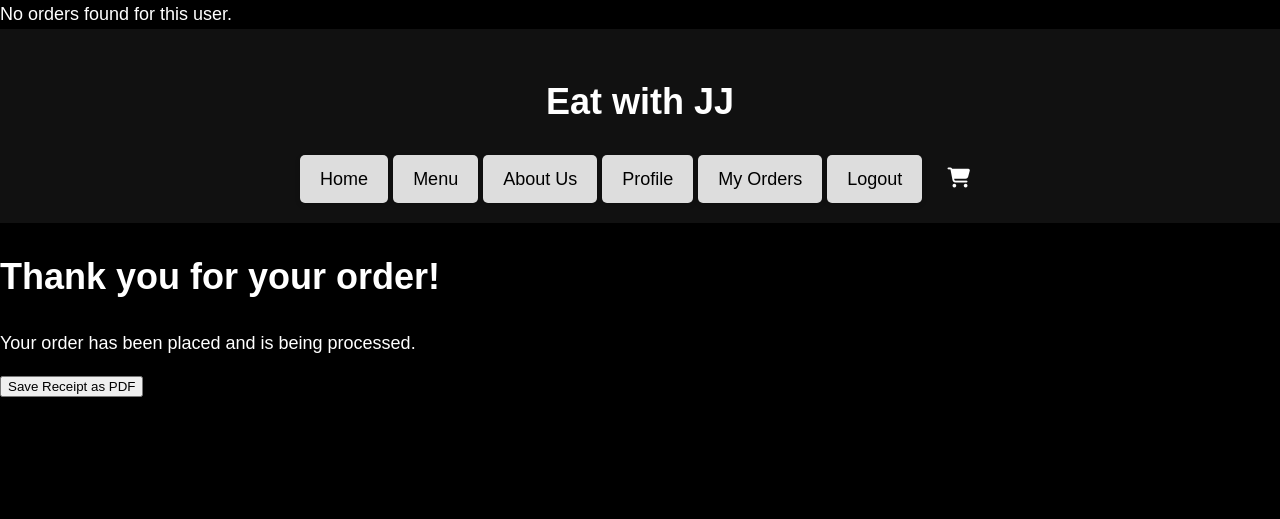
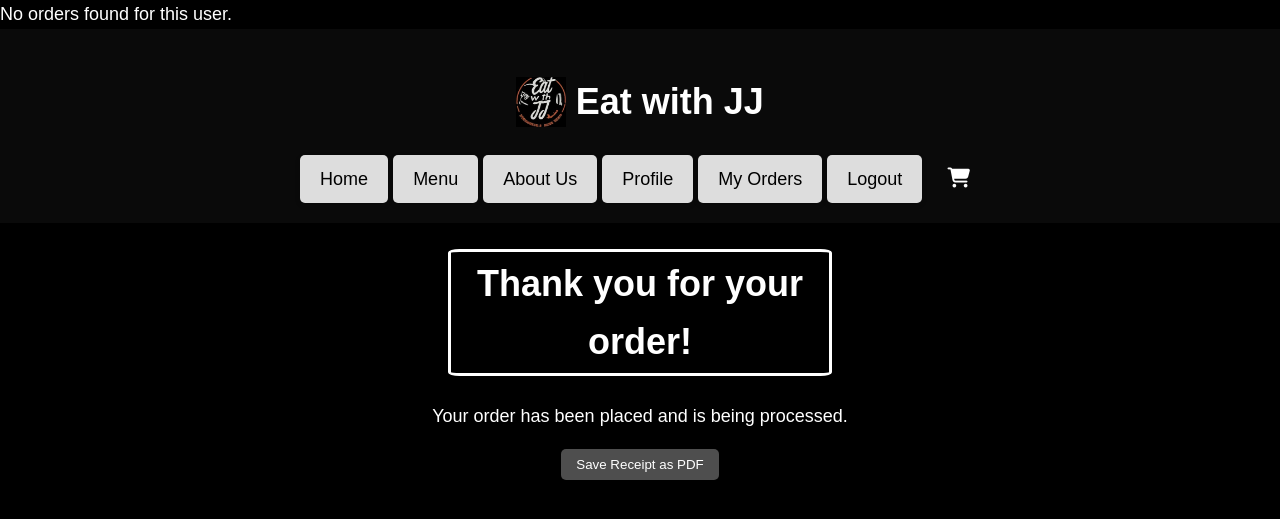
Before and after one commit to jkgithub02/Eat-with-JJ, a PHP site: page /order_confirmation.php in a window 1280 px wide. Shown: the top 519 px of the page. Run offline with PHP 8.4, Linux system fonts and the light colour scheme; the visitor is signed in with stand-in values (Sample User, id 1); data that the repository does not hold is empty; some libraries are stand-ins or nearby versions.

Commit message:
changed design abit

```diff
--- a/COMP1044_database.sql
+++ b/COMP1044_database.sql
@@ -85,7 +85,7 @@ CREATE TABLE orders (
   oid INT AUTO_INCREMENT NOT NULL PRIMARY KEY,
   uid INT NOT NULL,
   fid INT NOT NULL,
-  foodname VARCHAR(222) NOT NULL,
+  foodname VARCHAR(100) NOT NULL,
   quantity INT NOT NULL,
   price DECIMAL(10,2) NOT NULL,
   sid INT NOT NULL,
--- a/about.php
+++ b/about.php
@@ -37,17 +37,17 @@
                 <br>
                 <div class="team-profiles">
                     <div class="profile">
-                        <img src="assets/ilt.jpeg" alt="Head Chef">
+                        <img src="websiteimg/c1.jpeg" alt="Head Chef 1">
                         <h3>Head Chef</h3>
                         <p>Short bio about the chef's experience.</p>
                     </div>
                     <div class="profile">
-                        <img src="assets/ilt.jpeg" alt="Head Chef">
+                        <img src="websiteimg/c1.jpeg" alt="Head Chef 2">
                         <h3>Head Chef</h3>
                         <p>Short bio about the chef's experience.</p>
                     </div>
                     <div class="profile">
-                        <img src="assets/ilt.jpeg" alt="Head Chef">
+                        <img src="websiteimg/c1.jpeg" alt="Head Chef 3">
                         <h3>Head Chef</h3>
                         <p>Short bio about the chef's experience.</p>
                     </div>
--- a/header.php
+++ b/header.php
@@ -1,6 +1,7 @@
-
 <header>
+  <div class="logo-and-title"> <img src="websiteimg/logo.jpg" alt="Eat with JJ Logo" id="logo-image">
     <h1>Eat with JJ</h1>
+  </div>
   <script src="https://kit.fontawesome.com/8e05c53646.js" crossorigin="anonymous"></script>
   <nav>
     <a href="home.php" class="button-link">Home</a>
--- a/my_orders.php
+++ b/my_orders.php
@@ -26,7 +26,7 @@ $resultCompleted = $stmt->get_result(); // Get the result
 
 <head>
     <title>Order Status</title>
-    <link rel="stylesheet" href="admin/admin.css">
+    <link rel="stylesheet" href="style.css">
 </head>
 
 <body>
--- a/order_confirmation.php
+++ b/order_confirmation.php
@@ -5,7 +5,7 @@ ini_set('display_errors', 1);
 ini_set('display_startup_errors', 1);
 
 // Database connection (replace with your credentials)
-include('connection.php');
+include ('connection.php');
 
 // Start the session for cart and user data
 session_start();
@@ -47,11 +47,15 @@ $userDetails = json_encode($_SESSION['user_id']); // Assuming user data is in se
     <title>Eat with JJ - Order Confirmation</title>
     <link rel="stylesheet" href="style.css">
 </head>
+
 <body>
-    <?php include('header.php'); ?>
-    <h1>Thank you for your order!</h1>
-    <p>Your order has been placed and is being processed.</p>
-    <button id="savePDF123">Save Receipt as PDF</button>
+    <?php include ('header.php'); ?>
+    <div class="cartheading">
+        <h1>Thank you for your order!</h1>
+        <p>Your order has been placed and is being processed.</p>
+        <button class="savepdf" id="savePDF123">Save Receipt as PDF</button>
+    </div>
+
 
     <script>
         var userId = <?php echo json_encode($user_id); ?>;
--- a/receipt.js
+++ b/receipt.js
@@ -41,14 +41,14 @@ function saveReceiptasPDF() {
             yPos += 10;
 
             orderItems.forEach(item => {
-                doc.text(`${item.foodname} (x${item.quantity}) - $${item.price}`, 20, yPos);
+                doc.text(`${item.foodname} (x${item.quantity}) - RM ${item.price}`, 20, yPos);
                 yPos += 10;
                 total += item.price * item.quantity;
 
-                yPos += 20; // Add space before next order
+                yPos += 2; // Add space before next order
             });
 
-            doc.text(`Total: $${total.toFixed(2)}`, 20, yPos);
+            doc.text(`Total: RM ${total.toFixed(2)}`, 20, yPos);
             doc.save('order-receipt.pdf');
         })
         .catch(error => {
--- a/style.css
+++ b/style.css
@@ -6,9 +6,7 @@ body {
   background-color: #000;
   color: #fff;
   font-size: 18px;
-  /* Increase base font size */
   line-height: 1.6;
-  /* Increase line spacing */
 }
 
 .pagewithbg {
@@ -18,9 +16,7 @@ body {
   padding-bottom: 80px;
   color: #fff;
   font-size: 18px;
-  /* Increase base font size */
   line-height: 1.6;
-  /* Increase line spacing */
   background: url('websiteimg/indoor.jpeg');
   background-size: cover;
   background-position: center;
@@ -28,10 +24,11 @@ body {
 }
 
 
+
 header {
   text-align: center;
   padding: 20px;
-  background-color: #111;
+  background-color: #1111119d;
 }
 
 header h1 {
@@ -44,14 +41,24 @@ header a {
 }
 
 header a.button-link {
-  /* other button styles */
   box-shadow: 0 2px 5px rgba(0, 0, 0, 0.2);
 }
 
 header a.button-link:hover,
 .order a:hover {
   background-color: #777272;
-  /* Sample accent color - replace as needed */
+}
+
+.logo-and-title {
+  display: flex;
+  width: 100%;
+  justify-content: center;
+  align-items: center;
+}
+
+#logo-image {
+  height: 50px;
+  margin-right: 10px;
 }
 
 a.button-link {
@@ -70,9 +77,7 @@ a.button-link:hover {
 
 .fas.fa-shopping-cart {
   font-size: 20px;
-  /* Adjust font size as needed */
   color: #fff;
-  /* Match link color */
   padding-left: 10px;
 }
 
@@ -123,22 +128,16 @@ footer {
 .form-wrapper {
   display: flex;
   flex-direction: column;
-  /* Optional, for vertical stacking if later needed */
   align-items: center;
   justify-content: center;
   width: 100%;
-  /* Ensure the wrapper takes up full width */
 }
 
 .form-container {
   background-color: #222;
-  /* Slightly lighter shade for contrast */
   padding: 40px;
-  /* More padding for spaciousness */
   border-radius: 8px;
-  /* Soften the edges */
   box-shadow: 0 5px 10px rgba(0, 0, 0, 0.3);
-  /* Subtle shadow */
   text-align: center;
 }
 
@@ -167,32 +166,25 @@ footer {
 
 .form-container button[type="submit"] {
   background-color: #444;
-  /* Darker button color */
   color: #fff;
   padding: 12px 20px;
   border: none;
   border-radius: 5px;
   cursor: pointer;
   transition: background-color 0.3s ease;
-  /* Smooth transition */
 }
 
 .form-container button[type="submit"]:hover {
   background-color: #555;
-  /* Slightly darker on hover */
 }
 
 #hero {
   display: block;
   align-items: center;
-  /* Align content vertically */
   margin: 30px 0;
-  /* Add some margin */
   background-image: url('websiteimg/tablefood.jpeg');
   background-size: cover;
-  /* Scale the image to cover the entire section */
   background-position: center;
-  /* Center the image within the section */
   position: relative;
   width: 100%;
 }
@@ -205,38 +197,27 @@ footer {
   width: 100%;
   height: 100%;
   background-color: rgba(0, 0, 0, 0.5);
-  /* Black with 50% opacity */
 }
 
 .motto-container {
   display: block;
-  /* Make it take up most of the space */
   text-align: center;
-  /* Align text to the left */
   font-size: 1.5em;
-  /* Increase motto font size */
   padding: 20px;
-  /* Add some padding for spacing */
 }
 
 #hero .motto-container h2 {
   color: white;
   position: relative;
-  /* Required for absolute positioning */
 }
 
 #hero .motto-container h2::after {
   content: attr(value);
-  /* Inherit the text content */
   position: absolute;
   top: 0.1em;
-  /* Adjust for outline width */
   left: 0.1em;
-  /* Adjust for outline width */
   color: black;
-  /* Black outline color */
   text-shadow: -0.1em -0.1em 0 white;
-  /* Compensate for white text */
 }
 
 #testimonials {
@@ -541,3 +522,125 @@ p::after {
   font-weight: bold;
   margin-top: 10px;
 }
+
+.checkout-button{
+  background-color: #6d6d6db7;
+  color: white;
+  padding: 8px 15px;
+  border: none;
+  border-radius: 5px;
+  cursor: pointer;
+}
+
+.cartheading{
+  display: block;
+  width: 100%;
+  text-align: center;
+  justify-content: center;
+}
+
+.cartheading h1{
+  border-radius: 3%;
+  border: 3px solid white;
+  margin: 2% 35%;
+  padding: 3px;
+}
+
+.carttable{
+  display: block;
+  width: 100%;
+  text-align: center;
+  justify-content: center;
+  border-radius: 3%;
+}
+
+.carttable table {
+  border-collapse: collapse;
+  margin: 20px auto;
+}
+
+.carttable th,
+td {
+    border: 3px solid #ddd;
+    padding: 15px;
+    text-align: left;
+}
+
+.carttable th {
+    background-color: #f0f0f073;
+    text-align: center;
+}
+
+.save-order{
+  background-color: #6d6d6db7;
+  color: white;
+  padding: 8px 15px;
+  border: none;
+  border-radius: 5px;
+  cursor: pointer;
+}
+
+.place-order{
+  background-color: #6d6d6db7;
+  color: white;
+  padding: 8px 15px;
+  border: none;
+  border-radius: 5px;
+  cursor: pointer;
+}
+
+.savepdf{
+    background-color: #6d6d6db7;
+  color: white;
+  padding: 8px 15px;
+  border: none;
+  border-radius: 5px;
+  cursor: pointer;
+}
+
+table {
+  border-collapse: collapse;
+  margin: 20px auto;
+  /* Center the table */
+}
+
+h2 {
+  display: block;
+  text-align: center;
+  text-decoration: underline;
+  font-size: 220%;
+}
+
+th,
+td {
+  border: 3px solid #ddd;
+  padding: 15px;
+  text-align: left;
+}
+
+th {
+  background-color: #f0f0f073;
+  text-align: center;
+}
+
+tr:hover{
+ background-color: #f8f8f82a;
+}
+
+.add-container {
+  display: flex;
+  justify-content: center;
+  text-align: center;
+  align-items: center;
+}
+
+p{
+  display: block;
+  text-align: center;
+}
+
+p{
+  display: block;
+  width:100%;
+  text-align: center;
+}
```
Also changed, not shown: cart.php (+9 -4 lines), checkout.php (+25 -14 lines), admin/admin.css (line endings or trailing spaces), websiteimg/c1.jpeg (added), websiteimg/logo.jpg (added). Lines whose indentation alone changed are shown as unchanged.
